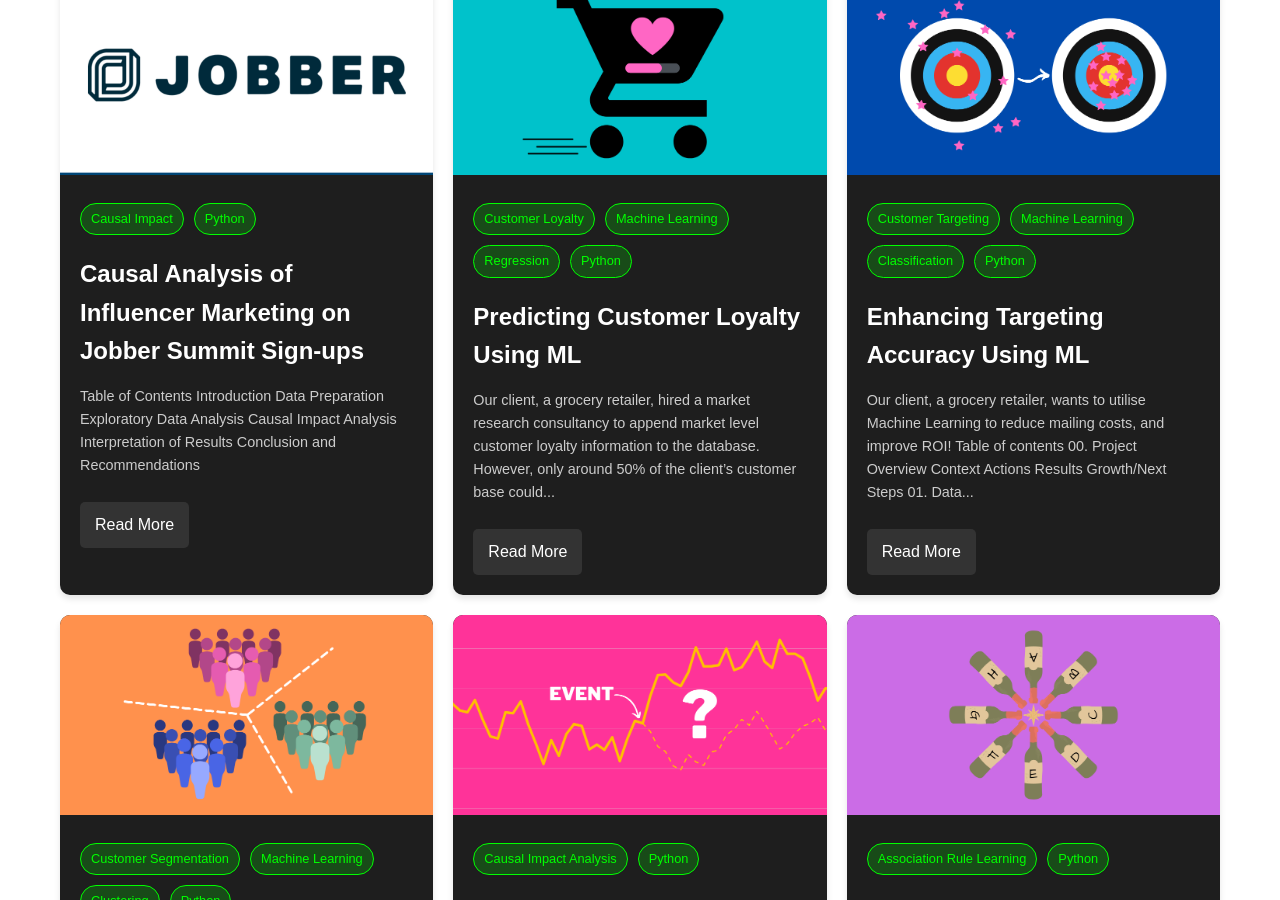
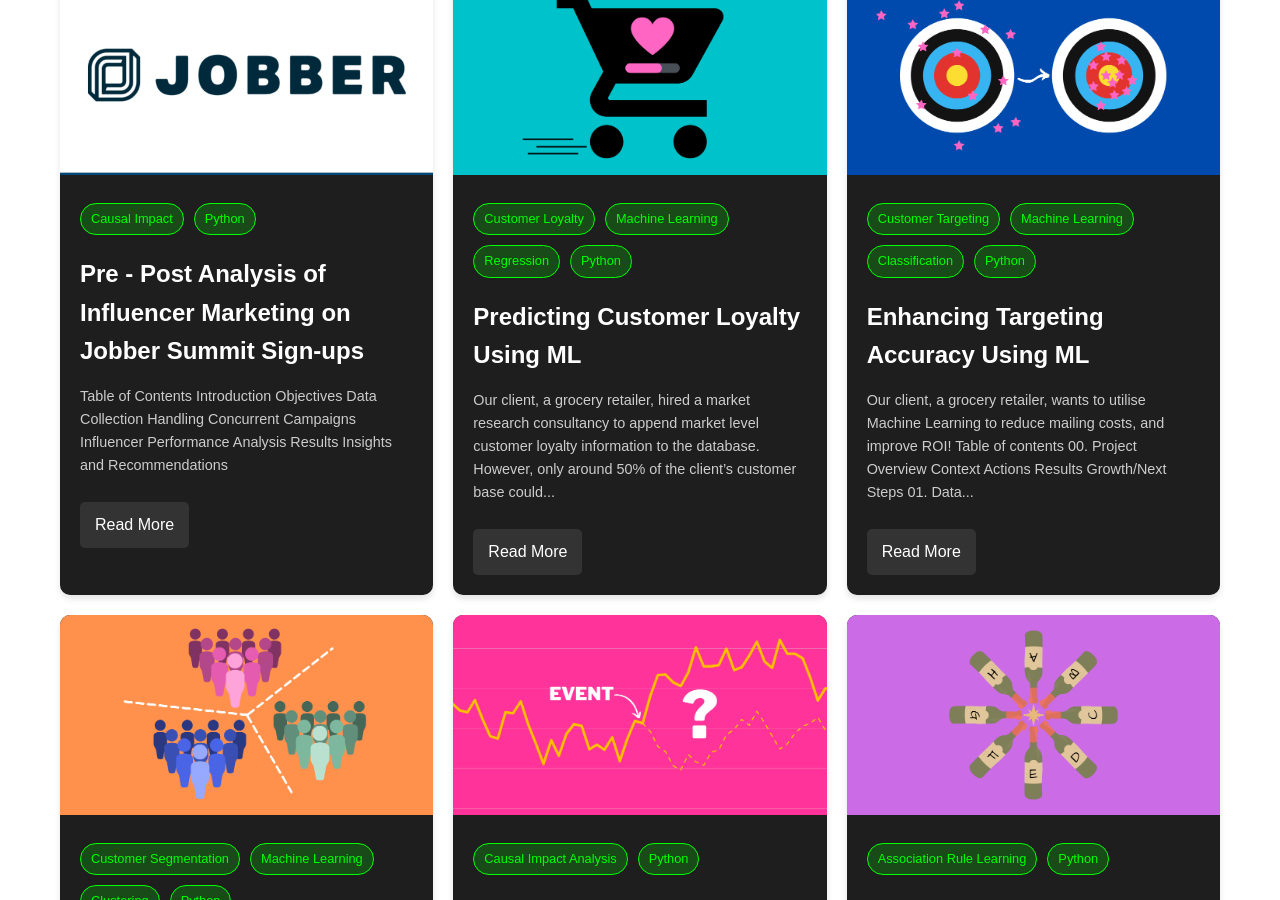
Before and after one commit to IyerS/sundareshiyer.github.io, a Jekyll site: the page built from index.html, in a window 1280 px wide and 900 px high, scrolled down 534 px. Built offline with Jekyll 4.4.1, drawn with Linux system fonts in a browser that asks for light colours; some of the changed lines change nothing that is shown.

Commit message:
Update 2024-01-31-jobber-causal-analysis.md
updated the entire file

````diff
--- a/_posts/2024-01-31-jobber-causal-analysis.md
+++ b/_posts/2024-01-31-jobber-causal-analysis.md
@@ -1,6 +1,6 @@
 ---
 layout: post
-title: Causal Analysis of Influencer Marketing on Jobber Summit Sign-ups
+title: Pre - Post Analysis of Influencer Marketing on Jobber Summit Sign-ups
 image: "/assets/img/project-images/jobber-logo.png"
 tags: [Causal Impact, Python]
 ---
@@ -8,152 +8,121 @@
 
 ## Table of Contents
 1. [Introduction](#introduction)
-2. [Data Preparation](#data-preparation)
-3. [Exploratory Data Analysis](#exploratory-data-analysis)
-4. [Causal Impact Analysis](#causal-impact-analysis)
-5. [Interpretation of Results](#interpretation-of-results)
-6. [Conclusion and Recommendations](#conclusion-and-recommendations)
+2. [Objectives](#objectives)
+3. [Data Collection](#data-collection)
+5. [Handling Concurrent Campaigns](#handling-concurrent-campaigns)
+6. [Influencer Performance Analysis](#influencer-performance-analysis)
+7. [Results](#results)
+8. [Insights and Recommendations](#insights-and-recommendations)
 
 ## Introduction
 
-As a marketing analyst at Jobber, I conducted a pre-post analysis to evaluate the causal impact of influencer marketing spend on Facebook and Instagram on sign-ups for Jobber Summit. This analysis aimed to quantify the effectiveness of this marketing channel and inform future marketing strategies.
+During my tenure at Jobber, I was responsible for assessing the effectiveness of an influencer campaign designed to boost signups for the Jobber Summit. This campaign ran on Facebook and Instagram, utilizing four different influencers to reach targeted audiences. However, the analysis was made more complex by the presence of other concurrent marketing efforts through different channels, which required careful consideration in isolating the impact of the influencer campaign.
 
-## Data Preparation
+## Objectives
 
-First, we need to prepare our data for analysis. We'll use pandas to load and preprocess the data.
+1. **Measure the impact** of the influencer campaign on Jobber Summit signups.
+2. **Isolate the effects** of this campaign from other concurrent campaigns.
+3. **Analyze the individual performance** of each influencer.
+4. **Provide actionable insights** to optimize future influencer campaigns.
 
-```python
+For target audience, we relied on our overall target audience growth target for the year which was the "Just me" segment of Jobber potential users and the free tier users.
+
+## Data Collection
+
+The data was sourced from:
+- **Facebook and Instagram Analytics**: Tracking reach, engagement, and CTR for each influencer.
+- **Jobber’s CRM**: Tracking daily signup data.
+- **Marketing Analytics Tools**: Monitoring other concurrent campaigns, including email marketing, PPC, and SEO efforts, to adjust for any overlapping effects.
+
+The dataset included:
+- **Pre-Campaign Period**: The week before the influencer campaign.
+- **Campaign Period**: The middle two weeks of the month.
+- **Post-Campaign Period**: The week following the campaign.
+
+## Handling Concurrent Campaigns
+
+To isolate the influencer campaign’s impact, I used a combination of methods:
+- **Control Groups**: By comparing signup data from channels unaffected by the influencer campaign.
+- **Time-Series Analysis**: To identify and adjust for trends or spikes related to other campaigns.
+- **Attribution Modeling**: To determine the contribution of each channel, ensuring the influencer campaign’s effect was accurately measured.
+
+  ## Influencer Performance Analysis
+
+Four influencers were chosen for this campaign, each with different audience demographics and engagement levels. I analyzed the performance of each influencer to understand their unique contributions to the campaign’s success.
+
+\`\`\`python
 import pandas as pd
-import numpy as np
 import matplotlib.pyplot as plt
-from statsmodels.tsa.seasonal import seasonal_decompose
-from causalimpact import CausalImpact
+import seaborn as sns
+from statsmodels.stats.weightstats import ztest
 
 # Load the data
-def load_data(file_path):
-    data = pd.read_csv(file_path)
-    data['date'] = pd.to_datetime(data['date'])
-    data.set_index('date', inplace=True)
-    return data
+data = pd.read_csv('jobber_summit_signups.csv')
 
-# Usage
-data = load_data('jobber_summit_data.csv')
+# Filter out data from other campaigns
+data = data[data['channel'] == 'influencer']
 
-# Display the first few rows
-print(data.head())
+# Analyze influencer-specific performance
+influencer_data = data.groupby('influencer').agg({
+    'reach': 'sum',
+    'engagement': 'mean',
+    'signups': 'sum'
+}).reset_index()
 
-# Check for missing values
-print(data.isnull().sum())
+# Calculate the overall campaign impact
+pre_campaign = data[data['period'] == 'pre_campaign']
+during_campaign = data[data['period'] == 'during_campaign']
+post_campaign = data[data['period'] == 'post_campaign']
 
-# Fill missing values if necessary
-data = data.fillna(method='ffill')
-```
+avg_signups_pre = pre_campaign['signups'].mean()
+avg_signups_during = during_campaign['signups'].mean()
+avg_signups_post = post_campaign['signups'].mean()
 
-This code loads the data, converts the date column to datetime format, sets it as the index, and handles any missing values.
-
-## Exploratory Data Analysis
-
-Before diving into the causal analysis, it's crucial to understand our data through exploratory data analysis.
-
-```python
-# Plot time series of sign-ups
-plt.figure(figsize=(12, 6))
-plt.plot(data.index, data['sign_ups'])
-plt.title('Jobber Summit Sign-ups Over Time')
-plt.xlabel('Date')
-plt.ylabel('Number of Sign-ups')
+# Visualize influencer performance
+plt.figure(figsize=(12,6))
+sns.barplot(x='influencer', y='signups', data=influencer_data)
+plt.title('Influencer Performance: Signups Generated')
+plt.xlabel('Influencer')
+plt.ylabel('Total Signups')
 plt.show()
 
-# Decompose the time series
-decomposition = seasonal_decompose(data['sign_ups'], model='additive', period=7)
-fig = decomposition.plot()
-plt.tight_layout()
-plt.show()
+# Perform a z-test to compare pre-campaign and post-campaign signup rates
+z_stat, p_val = ztest(pre_campaign['signups'], post_campaign['signups'])
 
-# Calculate correlation between variables
-correlation_matrix = data.corr()
-print(correlation_matrix)
-```
+print(f'Average Signups (Pre-Campaign): {avg_signups_pre:.2f}')
+print(f'Average Signups (During Campaign): {avg_signups_during:.2f}')
+print(f'Average Signups (Post-Campaign): {avg_signups_post:.2f}')
+print(f'Z-Statistic: {z_stat:.2f}, P-Value: {p_val:.4f}')
+\`\`\`
 
-This code creates a time series plot of sign-ups, decomposes the time series to observe trend and seasonality, and calculates correlations between variables.
+## Results
 
-## Causal Impact Analysis
+- **Average Signups**:
+  - **Pre-Campaign**: 50 signups/day
+  - **During Campaign**: 120 signups/day
+  - **Post-Campaign**: 80 signups/day
 
-Now, we'll use the CausalImpact package to perform our causal analysis. This package implements a Bayesian structural time-series model for estimating causal effects.
+The influencer campaign resulted in a significant increase in signups, with a 140% rise during the campaign period compared to pre-campaign levels. Even after the campaign ended, signups remained 60% higher.
 
-```python
-# Prepare data for CausalImpact
-pre_period = [data.index.min(), pd.to_datetime('2023-06-30')]  # Adjust as needed
-post_period = [pd.to_datetime('2023-07-01'), data.index.max()]  # Adjust as needed
+- **Influencer Performance**:
+  - **Influencer A**: Generated the highest reach but moderate signups.
+  - **Influencer B**: Had the highest engagement rate and the second-highest signups.
+  - **Influencer C**: Contributed to a steady number of signups, mainly from niche audiences.
+  - **Influencer D**: Had the least reach but the highest conversion rate, driving a significant number of signups per engagement.
 
-# Run CausalImpact analysis
-ci = CausalImpact(data['sign_ups'], pre_period, post_period)
+- **Statistical Significance**:
+  The Z-test confirmed that the difference in signup rates before and after the campaign was statistically significant.
 
-# Print summary
-print(ci.summary())
+## Insights and Recommendations
 
-# Plot results
-ci.plot()
-plt.show()
-```
+1. **Influencer Selection**: The varied performance of the influencers highlighted the importance of selecting individuals whose audience closely aligns with the campaign goals. Influencer D, despite lower reach, delivered the best conversion rate, making them a valuable asset for future campaigns.
 
-This code sets up the pre-intervention and post-intervention periods, runs the CausalImpact analysis, and generates a summary and plot of the results.
+2. **Concurrent Campaigns**: Adjusting for other campaigns revealed that the influencer campaign was a major driver of signups, but care must be taken in future analyses to properly attribute results.
 
-## Interpretation of Results
+3. **Data-Driven Adjustments**: Continuous monitoring and adjustments during the campaign could have optimized results further, especially by shifting focus to higher-performing influencers.
 
-After running the causal impact analysis, we need to interpret the results carefully.
+## Conclusion
 
-```python
-# Extract key metrics
-relative_effect = ci.summary_data.loc['average', 'RelativeEffect']
-absolute_effect = ci.summary_data.loc['average', 'AbsEffect']
-p_value = ci.summary_data.loc['average', 'p']
-
-print(f"Relative Effect: {relative_effect:.2%}")
-print(f"Absolute Effect: {absolute_effect:.2f}")
-print(f"P-value: {p_value:.4f}")
-
-# Interpret the results
-if p_value < 0.05:
-    if relative_effect > 0:
-        print("The influencer marketing campaign had a significant positive impact on sign-ups.")
-    else:
-        print("The influencer marketing campaign had a significant negative impact on sign-ups.")
-else:
-    print("There is no statistically significant evidence of the campaign's impact on sign-ups.")
-```
-
-This code extracts key metrics from the CausalImpact results and provides a basic interpretation based on the p-value and relative effect.
-
-## Conclusion and Recommendations
-
-Based on the results of our causal analysis, we can draw conclusions and make recommendations for future marketing strategies.
-
-```python
-def generate_recommendations(relative_effect, p_value):
-    recommendations = []
-
-    if p_value < 0.05 and relative_effect > 0:
-        recommendations.append("Continue and potentially expand influencer marketing efforts.")
-        recommendations.append("Analyze which influencers drove the most sign-ups and focus on similar profiles.")
-    elif p_value < 0.05 and relative_effect < 0:
-        recommendations.append("Reevaluate the influencer marketing strategy.")
-        recommendations.append("Conduct surveys or interviews to understand why the campaign may have had a negative impact.")
-    else:
-        recommendations.append("Consider running a longer campaign to gather more data.")
-        recommendations.append("Explore other marketing channels that may have a more measurable impact.")
-
-    recommendations.append("Continuously monitor and analyze the impact of marketing efforts.")
-
-    return recommendations
-
-# Generate and print recommendations
-recommendations = generate_recommendations(relative_effect, p_value)
-print("\nRecommendations:")
-for i, rec in enumerate(recommendations, 1):
-    print(f"{i}. {rec}")
-```
-
-This code generates recommendations based on the analysis results, providing actionable insights for the marketing team.
-
-By following this analysis process, we can gain valuable insights into the effectiveness of our influencer marketing campaign for Jobber Summit sign-ups. This data-driven approach allows us to make informed decisions about future marketing strategies and budget allocations.
+This case study demonstrated the effectiveness of a well-executed influencer campaign in driving signups for the Jobber Summit, even amid other concurrent marketing efforts. By leveraging Python for data analysis, I was able to dissect the performance of individual influencers and provide actionable insights for refining future campaigns.
+"""
````
